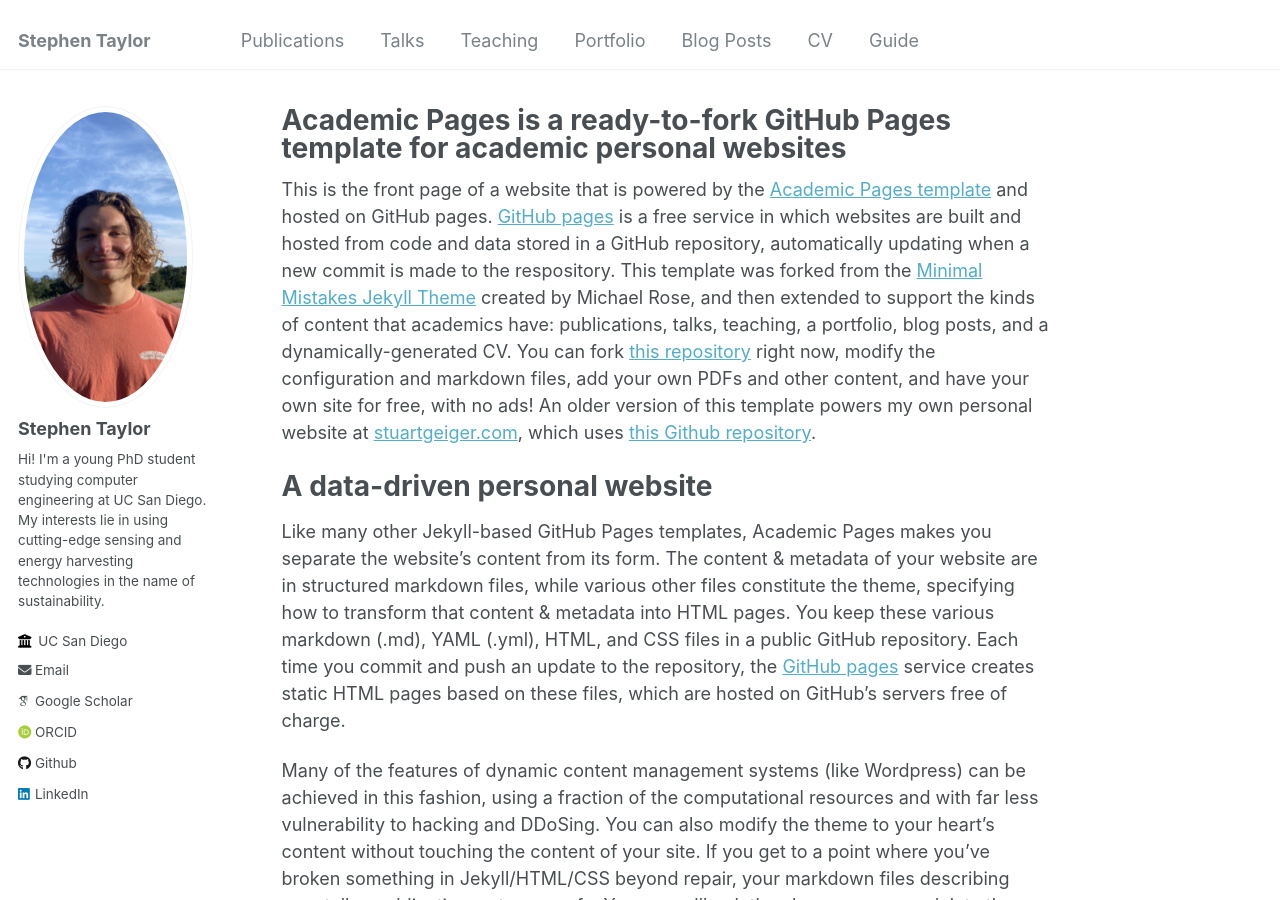
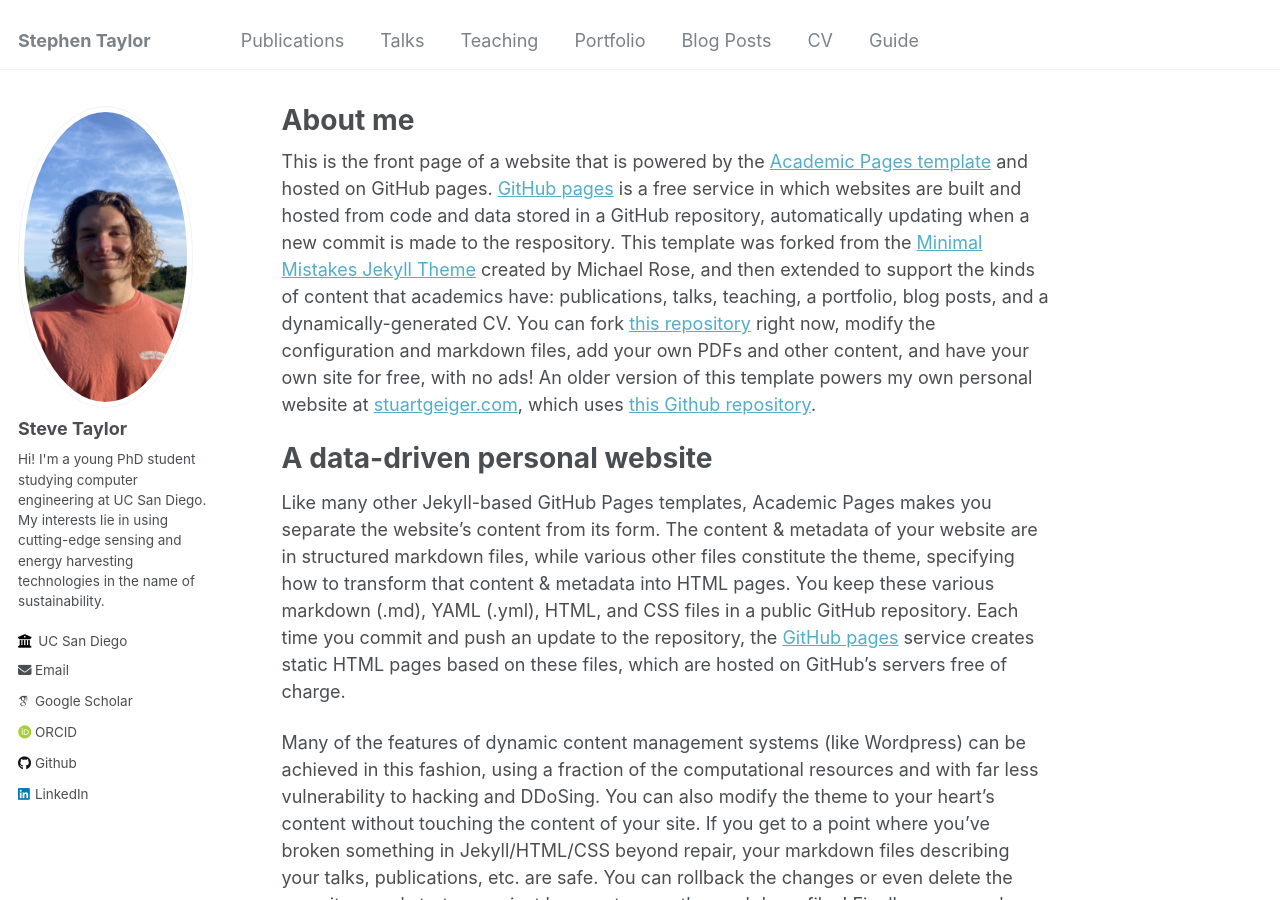
Before and after one commit to stevegtaylor/stevegtaylor.github.io, a Jekyll site: the page built from _pages/about.md, in a window 1280 px wide and 900 px high. Built offline with Jekyll 4.4.1, drawn with Linux system fonts in a browser that asks for light colours; some web fonts are replaced.

Commit message:
bug squashing

```diff
--- a/_config.yml
+++ b/_config.yml
@@ -22,7 +22,7 @@ repository               : "https://github.com/stevegtaylor/stevegtaylor.github.
 author:
   # Biographic information
   avatar           : "img_5609_720.jpg"
-  name             : "Stephen Taylor"
+  name             : "Steve Taylor"
   pronouns         : # example: "she/her"
   bio              : "Hi! I'm a young PhD student studying computer engineering at UC San Diego. My interests lie in using cutting-edge sensing and energy harvesting technologies in the name of sustainability."
   employer         : "UC San Diego"
--- a/_pages/about.md
+++ b/_pages/about.md
@@ -1,6 +1,6 @@
 ---
 permalink: /
-title: "Academic Pages is a ready-to-fork GitHub Pages template for academic personal websites"
+title: "About me"
 author_profile: true
 redirect_from:
   - /about/
```
Also changed, not shown: _publications/2022-hardware-to-enable.md (+1 -1 lines).
